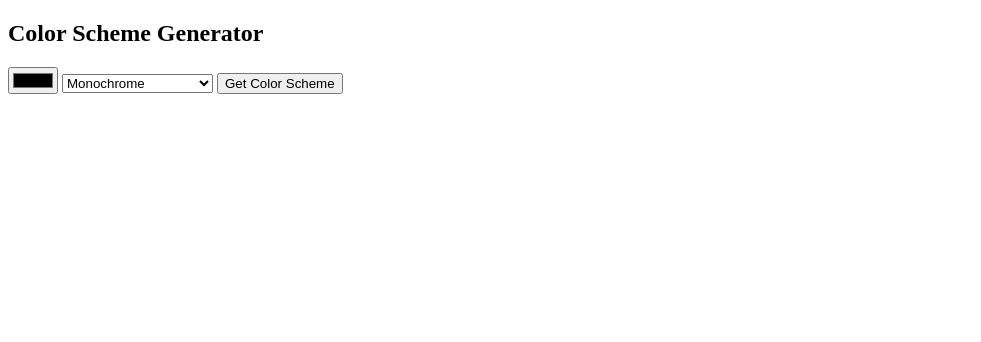
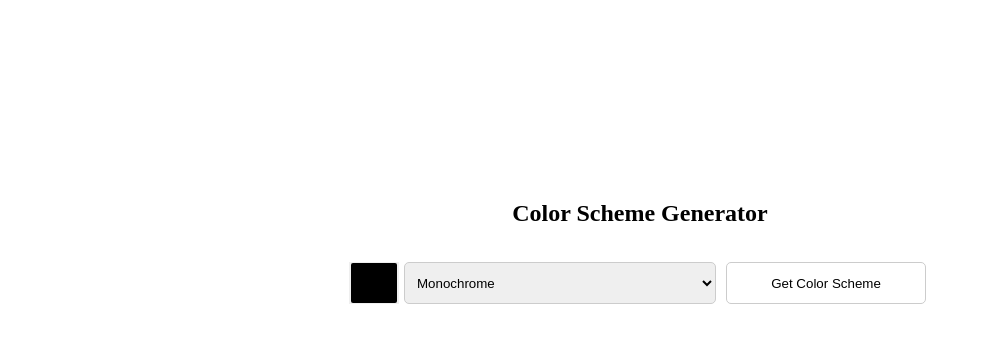
Before and after one commit to havvaakus/Color-Scheme-Generator, a plain HTML site: page index.html in a window 1280 px wide. Shown: the whole page, without its empty margins (0-981 px from the left). Drawn offline with Linux system fonts and the light colour scheme.

Commit message:
CSS Added

```diff
--- a/index.css
+++ b/index.css
@@ -0,0 +1,85 @@
+@keyframes fadeOut {
+    from {
+        opacity: 1;
+    }
+    to {
+        opacity: 0;
+    }
+}
+
+.fade-out {
+    animation: fadeOut 2s forwards;
+}
+body {
+    text-align: center;
+    margin-top: 200px;
+}
+
+#main   {
+    align-items: center;
+    justify-content: center;
+    display: flex;          /* Enables flexbox */
+    flex-direction: row;
+    margin-top: 30px;
+}
+
+#palette {
+    text-align: center;
+}
+
+#palette div {
+    box-shadow: 0 4px 6px rgba(0,0,0,0.2);
+    transition: transform 0.3s ease-in-out;
+    margin-top: 40px;
+    width: 150px;
+    height: 400px;
+    display: inline-block;
+}
+#palette-codes {
+    text-align: center;
+}
+
+#palette-codes div {
+    transition: transform 0.3s ease-in-out;
+    margin-top: 10px;
+    width: 150px;
+    display: inline-block;
+}
+
+
+select {
+    margin: 5px;
+    padding: 8px;
+    border-radius: 5px;
+    border: 1px solid #ccc;
+    width: 312px;
+    height: 42px;
+}
+
+button {
+    background-color: #FFFFFF;
+    color: black;
+    cursor: pointer;
+    margin: 5px;
+    padding: 10px;
+    border-radius: 5px;
+    border: 1px solid #ccc;
+    width: 200px;
+    height: 42px;
+}
+
+button:hover {
+    background-color: #FFFFFF;
+}
+
+#colorPicker {
+    height: 42px;
+    border: none;
+    outline: none;
+}
+ ::-webkit-color-swatch {
+    border: none;
+    border-radius: 2px;
+}::-webkit-color-swatch-wrapper {
+    padding: 0;
+}
--- a/index.html
+++ b/index.html
@@ -7,7 +7,8 @@
     </head>
     <body>
         <h2>Color Scheme Generator</h2>
-        <input type="color" id="colorPicker">
+        <main id="main">
+            <input type="color" id="colorPicker" aria-label="Select a color"/>
 
             <select id="modeSelect">
                 <option value="monochrome">Monochrome</option>
@@ -18,8 +19,13 @@
                 <option value="analogic-complement">Analogic-complement</option>
                 <option value="triad">Triad</option>
             </select>
+            <button id="getColorScheme">Get Color Scheme</button>
 
-        <button onclick="getColorScheme">Get Color Scheme</button>
+        </main>
+        <div id="palette">
+        </div>
+        <div id="palette-codes"></div>
+
         <script src="index.js"></script>
     </body>
 </html>
```
Lines whose indentation alone changed are shown as unchanged.
